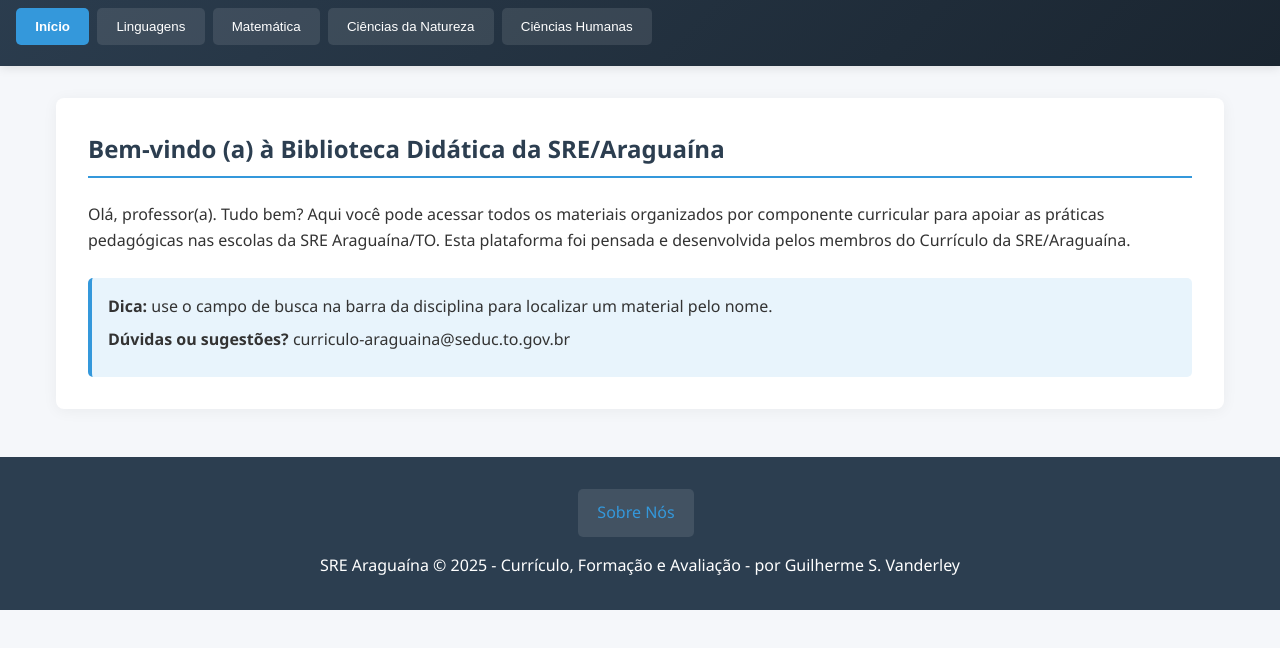
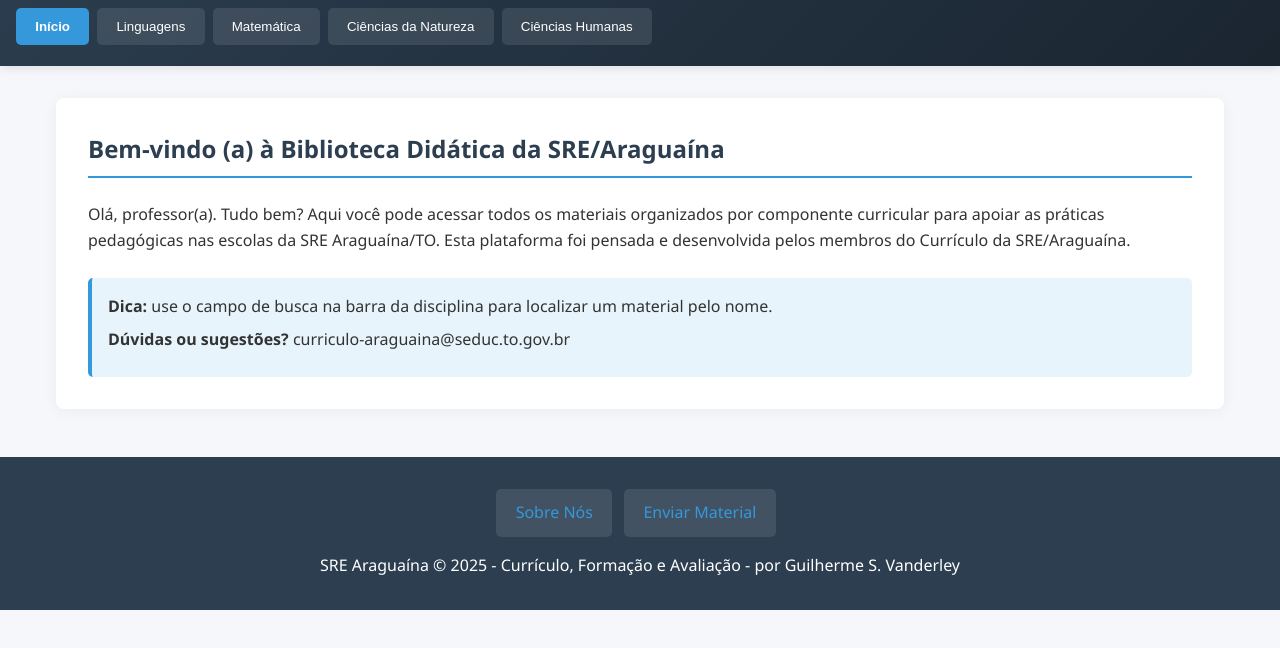
Before and after one commit to bibliotecadidatica/bibliotecadidatica.github.io, a plain HTML site: page index.html in a window 1280 px wide. Shown: the part 96-744 px from the top of the page. Drawn offline with Linux system fonts and the light colour scheme; no server answers.

Commit message:
Update index.html

```diff
--- a/index.html
+++ b/index.html
@@ -695,6 +695,7 @@
 
   <footer class="site-footer">
     <a class="nav-link" href="sobre.html">Sobre Nós</a>
+    <a class="nav-link" href="compartilhar.html">Enviar Material</a>
     <p>SRE Araguaína © 2025 - Currículo, Formação e Avaliação - por Guilherme S. Vanderley</p>
   </footer>
 
```
